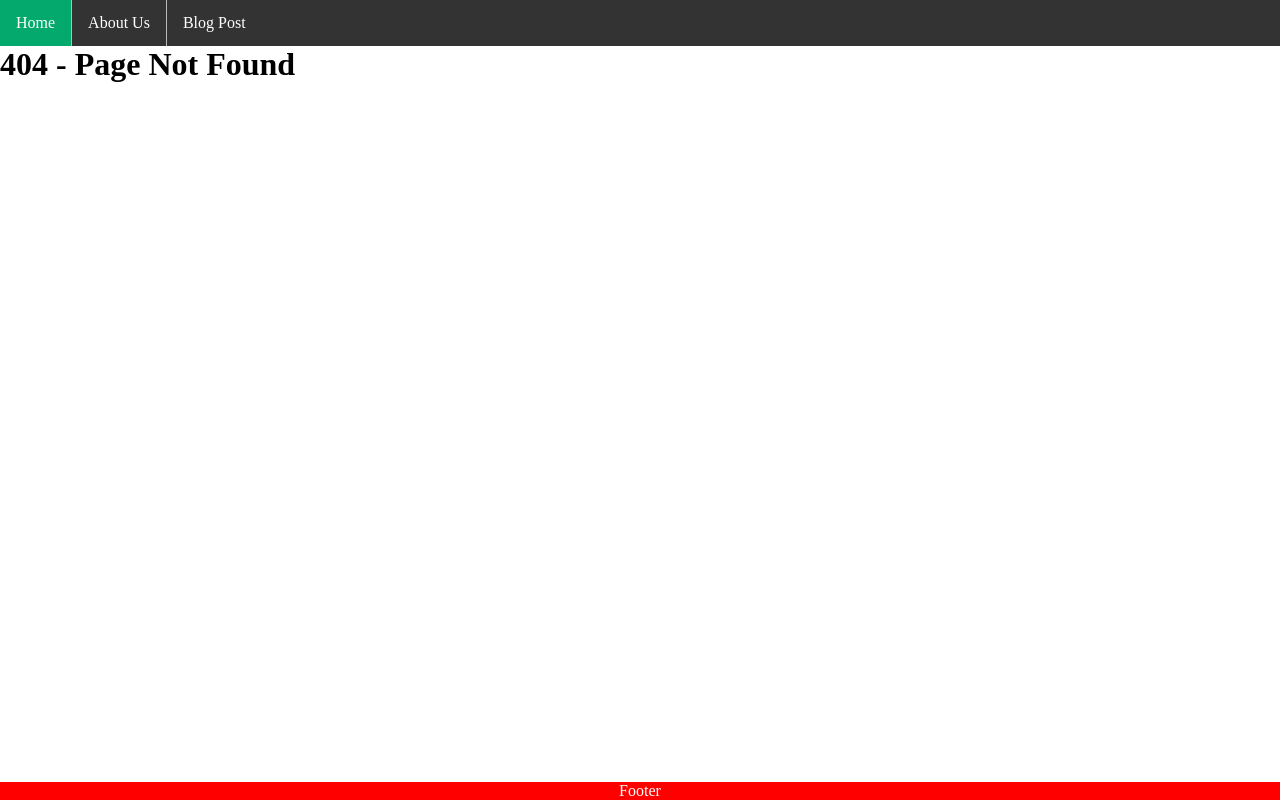
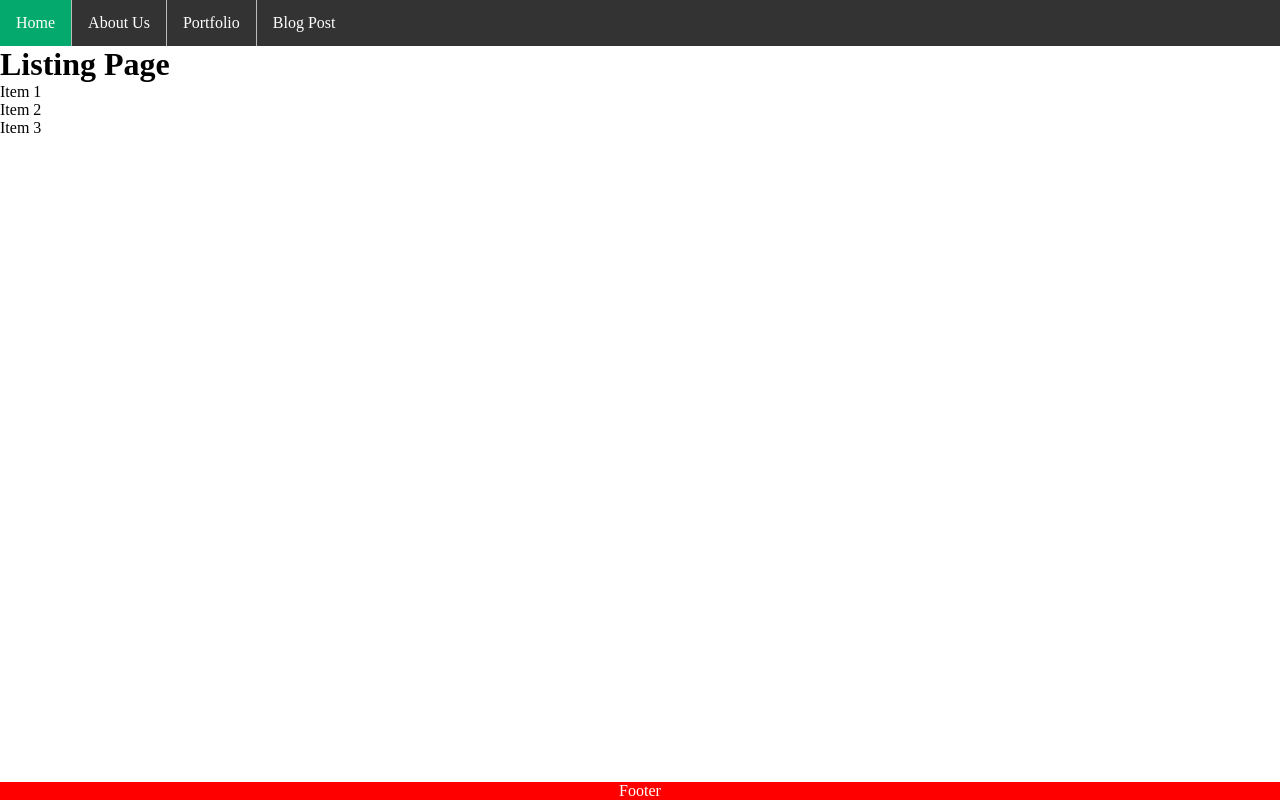
Before and after one commit to sikandar-quraishi/Next_13-4, a Next.js app: page /portfolio/listing in a window 1280 px wide. Before the commit this address had no page. Built offline with nearby package versions, Linux system fonts and the light colour scheme.

Commit message:
Listing page added with the detail page

```diff
--- a/pages/components/common/navbar/index.js
+++ b/pages/components/common/navbar/index.js
@@ -13,6 +13,9 @@ function Navbar() {
           <Link href="/about">About Us</Link>
         </li>
         <li>
+          <Link href="/portfolio/listing">Portfolio</Link>
+        </li>
+        <li>
           <Link href="/blog">Blog Post</Link>
         </li>
       </ul>
--- a/pages/portfolio/list.js
+++ /dev/null
@@ -1,5 +0,0 @@
-function ListPage() {
-    return <div>The List Page!</div>;
-  }
-
-  export default ListPage;
--- /dev/null
+++ b/pages/portfolio/listing.js
@@ -0,0 +1,29 @@
+// pages/listing.js
+import React from "react";
+import Link from "next/link";
+
+const Listing = () => {
+  // Assume you have an array of items to display
+  const items = [
+    { id: 1, title: "Item 1" },
+    { id: 2, title: "Item 2" },
+    { id: 3, title: "Item 3" },
+  ];
+
+  return (
+    <div>
+      <h1>Listing Page</h1>
+      <div>
+        {items.map((item) => (
+          <div key={item.id}>
+            <Link href={`/portfolio/${item.id}`}>
+              <p>{item.title}</p>
+            </Link>
+          </div>
+        ))}
+      </div>
+    </div>
+  );
+};
+
+export default Listing;
```
Also changed, not shown: pages/portfolio/[id].js (added, +16 -0 lines).
